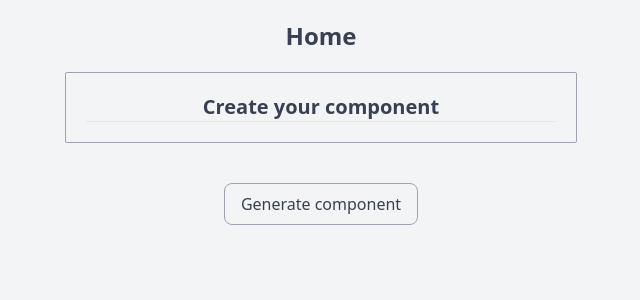
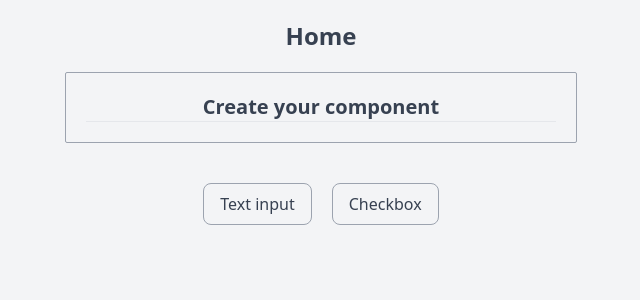
Before and after one commit to radoRandriamahandry/flopy, a Vue app: page / in a window 1280 px wide. Shown: the top 300 px of the page, without its empty margins (319-959 px from the left). Built offline with nearby package versions, Linux system fonts and the light colour scheme.

Commit message:
feat: Create dynamic function call

```diff
--- a/src/components/ComponentsCreator.vue
+++ b/src/components/ComponentsCreator.vue
@@ -1,11 +1,14 @@
 <template>
-  <component :is="selectedComponent" :label="label" class="mt-5"></component>
+  <div class="mt-5">
+    <component :is="selectedComponent" :label="label"></component>
+  </div>
 </template>
 
 <script>
 import { computed } from "vue"
 // import TextInput from "./forms/TextInput.vue"
 const TextInput = () => import("./forms/TextInput.vue")
+const Checkbox = () => import("./forms/Checkbox.vue")
 
 export default {
   // Props
@@ -15,11 +18,19 @@ export default {
       default: "",
       required: false,
     },
+    componentType: {
+      type: String,
+      default: "",
+      required: true,
+    },
   },
-  setup() {
+  setup(props) {
     const selectedComponent = computed(() => {
-      TextInput()
-      return "TextInput"
+      ;() => {
+        return [props.componentType]()
+      }
+
+      return props.componentType
     })
 
     return { selectedComponent }
--- /dev/null
+++ b/src/components/forms/Checkbox.vue
@@ -0,0 +1,17 @@
+<template>
+  <input type="checkbox" /><label>{{ label }}</label>
+</template>
+
+<script>
+export default {
+  props: {
+    label: {
+      type: String,
+      default: "",
+      required: false,
+    },
+  },
+}
+</script>
+
+<style></style>
--- a/src/main.js
+++ b/src/main.js
@@ -2,6 +2,7 @@ import { createApp } from "vue"
 import App from "./App.vue"
 import router from "./router/index"
 import TextInput from "./components/forms/TextInput.vue"
+import Checkbox from "./components/forms/Checkbox.vue"
 
 // Global component
 
@@ -11,5 +12,6 @@ const app = createApp(App)
 app.use(router)
 
 app.component("TextInput", TextInput)
+app.component("Checkbox", Checkbox)
 
 app.mount("#app")
--- a/src/pages/Home.vue
+++ b/src/pages/Home.vue
@@ -10,16 +10,28 @@
         Create your component
       </h2>
       <div v-if="components">
-        <div v-for="component in components" :key="component">
-          <ComponentsCreator label="Test label" />
+        <div v-for="component in components" :key="component.name">
+          <ComponentsCreator
+            label="Test label"
+            :component-type="component.name"
+          />
         </div>
       </div>
     </div>
-    <form class="flex justify-center mt-10" @submit.prevent="createComponent">
-      <button type="submit" class="px-4 py-2 border border-gray-400 rounded-lg">
-        Generate component
+    <div class="flex justify-center mt-10 space-x-5">
+      <button
+        class="px-4 py-2 border border-gray-400 rounded-lg"
+        @click="createComponent('TextInput')"
+      >
+        Text input
       </button>
-    </form>
+      <button
+        class="px-4 py-2 border border-gray-400 rounded-lg"
+        @click="createComponent('Checkbox')"
+      >
+        Checkbox
+      </button>
+    </div>
   </main>
 </template>
 
@@ -33,11 +45,13 @@ export default {
   },
 
   setup() {
-    const components = ref(0)
+    const components = ref([])
 
-    const createComponent = () => {
-      components.value++
-      console.log(components.value)
+    const createComponent = (value) => {
+      const component = {
+        name: value,
+      }
+      components.value.push(component)
     }
 
     return { components, createComponent }
```
